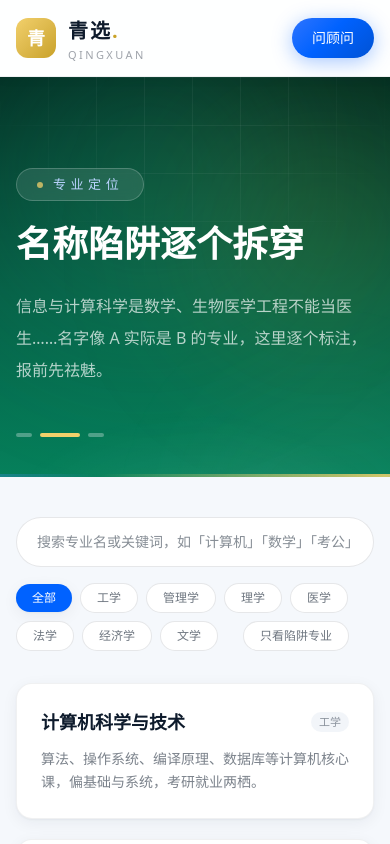
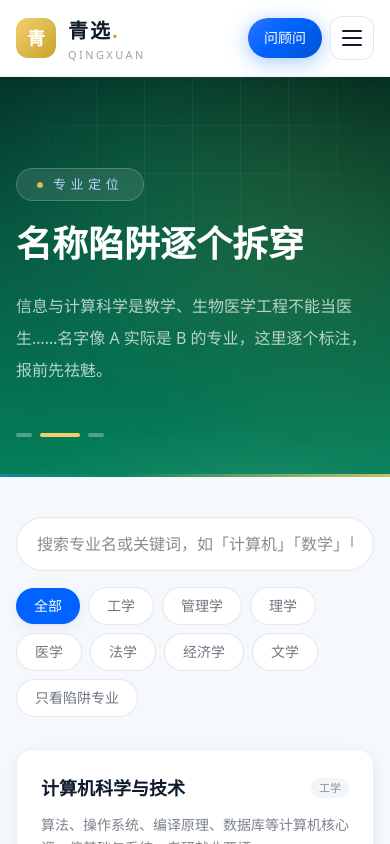
Before and after one commit to yuwangjuan1/qingxuan, a Next.js app: page /majors in a window 390 px wide. Shown: the top 844 px of the page. Built offline with nearby package versions, Linux system fonts and the light colour scheme.

Commit message:
fix: 首页理念区与详情页引流条隐形bug(hero-blue类已删) + 移动端汉堡菜单 + 洞察双列 + 字号补齐

```diff
--- a/app/components/Nav.tsx
+++ b/app/components/Nav.tsx
@@ -2,6 +2,7 @@
 
 import Link from "next/link";
 import { usePathname } from "next/navigation";
+import { useState } from "react";
 
 const nav = [
   { href: "/schools", label: "学校介绍" },
@@ -13,9 +14,11 @@ const nav = [
 
 export default function Nav() {
   const pathname = usePathname();
+  const [open, setOpen] = useState(false);
 
   return (
     <>
+      {/* 桌面端 */}
       <nav className="hidden md:flex items-center gap-1.5 text-[15px]">
         {nav.map((n) => {
           const active = pathname === n.href || pathname.startsWith(n.href + "/");
@@ -45,12 +48,58 @@ export default function Nav() {
           AI 顾问
         </Link>
       </nav>
-      <Link
-        href="/chat"
-        className="md:hidden btn-blue text-white text-sm px-5 py-2.5 rounded-full font-medium"
-      >
-        问顾问
-      </Link>
+
+      {/* 移动端 */}
+      <div className="md:hidden flex items-center gap-2">
+        <Link
+          href="/chat"
+          className="btn-blue text-white text-sm px-4 py-2.5 rounded-full font-medium"
+        >
+          问顾问
+        </Link>
+        <button
+          onClick={() => setOpen(!open)}
+          aria-label={open ? "关闭菜单" : "打开菜单"}
+          aria-expanded={open}
+          className="w-11 h-11 rounded-xl border border-ink/10 bg-white flex flex-col items-center justify-center gap-[5px]"
+        >
+          <span className={"w-5 h-0.5 rounded-full bg-ink transition-all duration-300 " + (open ? "rotate-45 translate-y-[7px]" : "")} />
+          <span className={"w-5 h-0.5 rounded-full bg-ink transition-opacity duration-200 " + (open ? "opacity-0" : "")} />
+          <span className={"w-5 h-0.5 rounded-full bg-ink transition-all duration-300 " + (open ? "-rotate-45 -translate-y-[7px]" : "")} />
+        </button>
+      </div>
+
+      {/* 移动端抽屉 */}
+      {open && (
+        <div className="md:hidden absolute top-[76px] left-0 right-0 z-40 bg-white border-b border-ink/10 shadow-[0_16px_32px_rgba(14,27,44,0.12)]">
+          <nav className="px-4 py-3 flex flex-col">
+            {nav.map((n) => {
+              const active = pathname === n.href || pathname.startsWith(n.href + "/");
+              return (
+                <Link
+                  key={n.href}
+                  href={n.href}
+                  onClick={() => setOpen(false)}
+                  className={
+                    "py-3.5 px-3 rounded-xl text-base font-medium flex items-center justify-between " +
+                    (active ? "bg-blue/[0.08] text-blue" : "text-ink/75")
+                  }
+                >
+                  {n.label}
+                  {active && <span className="w-2 h-2 rounded-full bg-blue" />}
+                </Link>
+              );
+            })}
+            <Link
+              href="/chat"
+              onClick={() => setOpen(false)}
+              className="btn-blue mt-2 mb-3 text-white text-center text-base font-medium py-3.5 rounded-xl"
+            >
+              AI 顾问
+            </Link>
+          </nav>
+        </div>
+      )}
     </>
   );
 }
--- a/app/insights/page.tsx
+++ b/app/insights/page.tsx
@@ -19,7 +19,7 @@ export default function InsightsPage() {
         ]}
       />
       <div className="max-w-[1200px] mx-auto px-4">
-      <div className="mt-8 space-y-5">
+      <div className="mt-10 grid md:grid-cols-2 gap-5">
         {INSIGHTS.map((it) => (
           <article key={it.id} className="card card-hover p-7">
             <div className="flex flex-wrap items-center gap-3">
--- a/app/majors/[id]/page.tsx
+++ b/app/majors/[id]/page.tsx
@@ -106,7 +106,7 @@ export default async function MajorDetail({ params }: { params: Promise<{ id: st
         </section>
       </div>
 
-      <div className="mt-8 hero-blue rounded-2xl text-paper/80 text-sm leading-loose p-6">
+      <div className="mt-8 banner-deep theme-blue rounded-2xl text-paper/85 text-base leading-loose p-7 relative overflow-hidden">
         拿不准适不适合？找
         <Link href="/chat?advisor=qingtang" className="text-gold-light hover:underline mx-1">
           青棠
--- a/app/majors/page.tsx
+++ b/app/majors/page.tsx
@@ -45,7 +45,7 @@ export default function MajorsPage() {
           value={query}
           onChange={(e) => setQuery(e.target.value)}
           placeholder="搜索专业名或关键词，如「计算机」「数学」「考公」"
-          className="field w-full rounded-full px-5 py-3.5 text-sm"
+          className="field w-full rounded-full px-5 py-3.5 text-base"
         />
         <div className="flex flex-wrap items-center gap-2">
           {cats.map((c) => (
@@ -53,7 +53,7 @@ export default function MajorsPage() {
               key={c}
               onClick={() => setCat(c)}
               className={
-                "px-4 py-1.5 rounded-full text-xs transition-all " +
+                "px-4.5 py-2 rounded-full text-sm transition-all " +
                 (cat === c
                   ? "bg-blue text-white font-medium shadow-card"
                   : "bg-white border border-ink/10 text-ink/60 hover:border-blue/60 hover:text-blue")
@@ -66,7 +66,7 @@ export default function MajorsPage() {
           <button
             onClick={() => setOnlyTrap(!onlyTrap)}
             className={
-              "px-4 py-1.5 rounded-full text-xs transition-all " +
+              "px-4.5 py-2 rounded-full text-sm transition-all " +
               (onlyTrap
                 ? "bg-red-500 text-white font-medium shadow-card"
                 : "bg-white border border-ink/10 text-ink/60 hover:border-red-400 hover:text-red-500")
--- a/app/page.tsx
+++ b/app/page.tsx
@@ -110,7 +110,7 @@ export default function Home() {
             <h2 className="text-3xl font-bold mt-3">三位顾问，各管一段</h2>
             <p className="mt-2 text-ink/50 text-sm">策略、专业、家庭调解，分工明确，不互相越界。</p>
           </div>
-          <Link href="/chat" className="text-sm text-jade hover:text-gold transition-colors">
+          <Link href="/chat" className="text-sm text-blue hover:text-blue-deep transition-colors">
             直接开聊 →
           </Link>
         </div>
@@ -168,20 +168,23 @@ export default function Home() {
                   {m.icon}
                 </div>
                 <div>
-                  <h3 className="font-bold group-hover:text-gold transition-colors">{m.title}</h3>
+                  <h3 className="font-bold group-hover:text-blue transition-colors">{m.title}</h3>
                   <p className="mt-1.5 text-sm text-ink/55 leading-relaxed">{m.desc}</p>
                 </div>
               </Link>
             ))}
             {/* 理念卡占位，撑满网格 */}
-            <div className="rounded-2xl p-6 flex flex-col justify-between bg-gradient-to-br from-blue-deep to-blue text-paper">
+            <div className="rounded-2xl p-6 flex flex-col justify-between overflow-hidden relative bg-gradient-to-br from-blue-deep to-blue text-paper">
+              <div className="banner-orb banner-orb-b opacity-30" />
+              <div className="relative">
               <p className="text-sm text-gold-light font-medium tracking-widest">我们的立场</p>
               <p className="text-lg font-bold leading-relaxed mt-3">
                 不做一键推荐，
                 <br />
                 只帮你把决定做对。
               </p>
-              <Link href="/guide" className="mt-4 text-xs text-paper/60 hover:text-gold-light transition-colors">
+              </div>
+              <Link href="/guide" className="relative mt-4 text-xs text-paper/70 hover:text-gold-light transition-colors">
                 先去补齐规则知识 →
               </Link>
             </div>
@@ -191,7 +194,10 @@ export default function Home() {
 
       {/* 理念 */}
       <section className="max-w-[1200px] mx-auto px-4 py-20">
-        <div className="hero-blue rounded-3xl text-paper p-10 md:p-16 relative">
+        <div className="banner-deep theme-blue rounded-3xl text-paper p-10 md:p-16 relative overflow-hidden">
+          <div className="banner-orb banner-orb-a" />
+          <div className="banner-orb banner-orb-b" />
+          <div className="banner-grid" />
           <div className="relative max-w-3xl">
             <span className="section-line" />
             <h2 className="text-2xl md:text-3xl font-bold mt-4 leading-snug">
--- a/app/schools/[id]/page.tsx
+++ b/app/schools/[id]/page.tsx
@@ -81,7 +81,7 @@ export default async function SchoolDetail({ params }: { params: Promise<{ id: s
         </section>
       </div>
 
-      <div className="mt-8 hero-blue rounded-2xl text-paper/80 text-sm leading-loose p-6">
+      <div className="mt-8 banner-deep theme-blue rounded-2xl text-paper/85 text-base leading-loose p-7 relative overflow-hidden">
         想知道这所学校适合不适合你？让
         <Link href="/chat?advisor=qingxing" className="text-gold-light hover:underline mx-1">
           青杏
--- a/app/schools/page.tsx
+++ b/app/schools/page.tsx
@@ -46,7 +46,7 @@ export default function SchoolsPage() {
           value={query}
           onChange={(e) => setQuery(e.target.value)}
           placeholder="搜索校名、城市或关键词，如「电子」「成都」「两电一邮」"
-          className="field w-full rounded-full px-5 py-3.5 text-sm"
+          className="field w-full rounded-full px-5 py-3.5 text-base"
         />
         <div className="flex flex-wrap gap-2">
           {TYPES.map((t) => (
@@ -54,7 +54,7 @@ export default function SchoolsPage() {
               key={t}
               onClick={() => setType(t)}
               className={
-                "px-4 py-1.5 rounded-full text-xs transition-all " +
+                "px-4.5 py-2 rounded-full text-sm transition-all " +
                 (type === t
                   ? "bg-blue text-white font-medium shadow-card"
                   : "bg-white border border-ink/10 text-ink/60 hover:border-blue/60 hover:text-blue")
@@ -69,7 +69,7 @@ export default function SchoolsPage() {
               key={l}
               onClick={() => setLevel(l)}
               className={
-                "px-4 py-1.5 rounded-full text-xs transition-all " +
+                "px-4.5 py-2 rounded-full text-sm transition-all " +
                 (level === l
                   ? "bg-blue text-white font-medium shadow-card"
                   : "bg-white border border-ink/10 text-ink/60 hover:border-blue/60 hover:text-blue")
```
